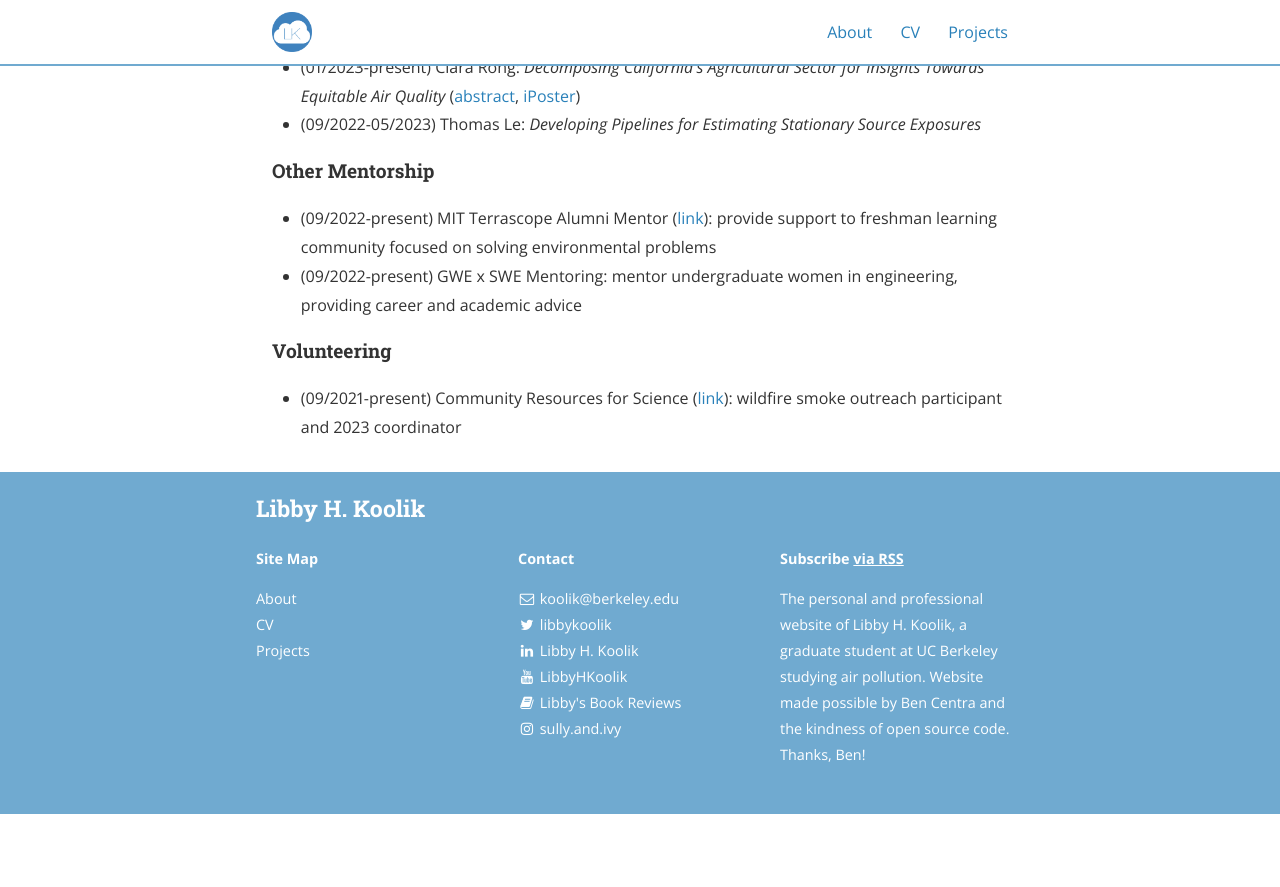
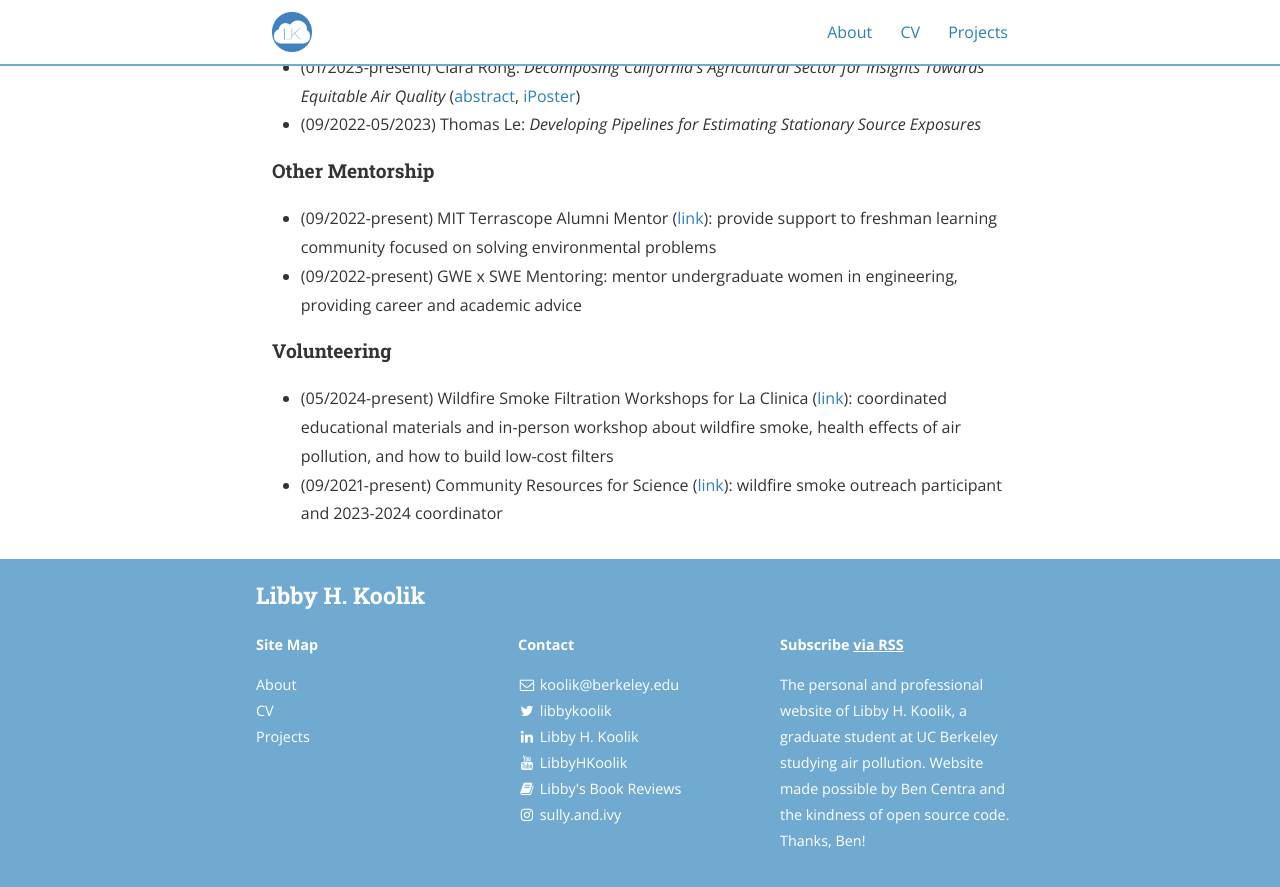
Before and after one commit to lkoolik/lkoolik.github.io, a Jekyll site: the page built from cv.md, in a window 1280 px wide and 900 px high, scrolled down 3393 px. Shown: the top 887 px of the window. Built offline with Jekyll 4.4.1, drawn with Linux system fonts in a browser that asks for light colours; nearby versions of some CDN libraries; before the commit the page ends 4207 px from its top, so only the background shows below that.

Commit message:
Added La Clinica

```diff
--- a/cv.md
+++ b/cv.md
@@ -105,5 +105,6 @@ main_nav: true
 
 <h4>Volunteering</h4>
 <ul>
-  <li>(09/2021-present) Community Resources for Science (<a href="https://crscience.org/">link</a>): wildfire smoke outreach participant and 2023 coordinator</li>
+  <li>(05/2024-present) Wildfire Smoke Filtration Workshops for La Clinica (<a href="https://laclinica.org/">link</a>): coordinated educational materials and in-person workshop about wildfire smoke, health effects of air pollution, and how to build low-cost filters </li>
+  <li>(09/2021-present) Community Resources for Science (<a href="https://crscience.org/">link</a>): wildfire smoke outreach participant and 2023-2024 coordinator</li>
 </ul>
```
